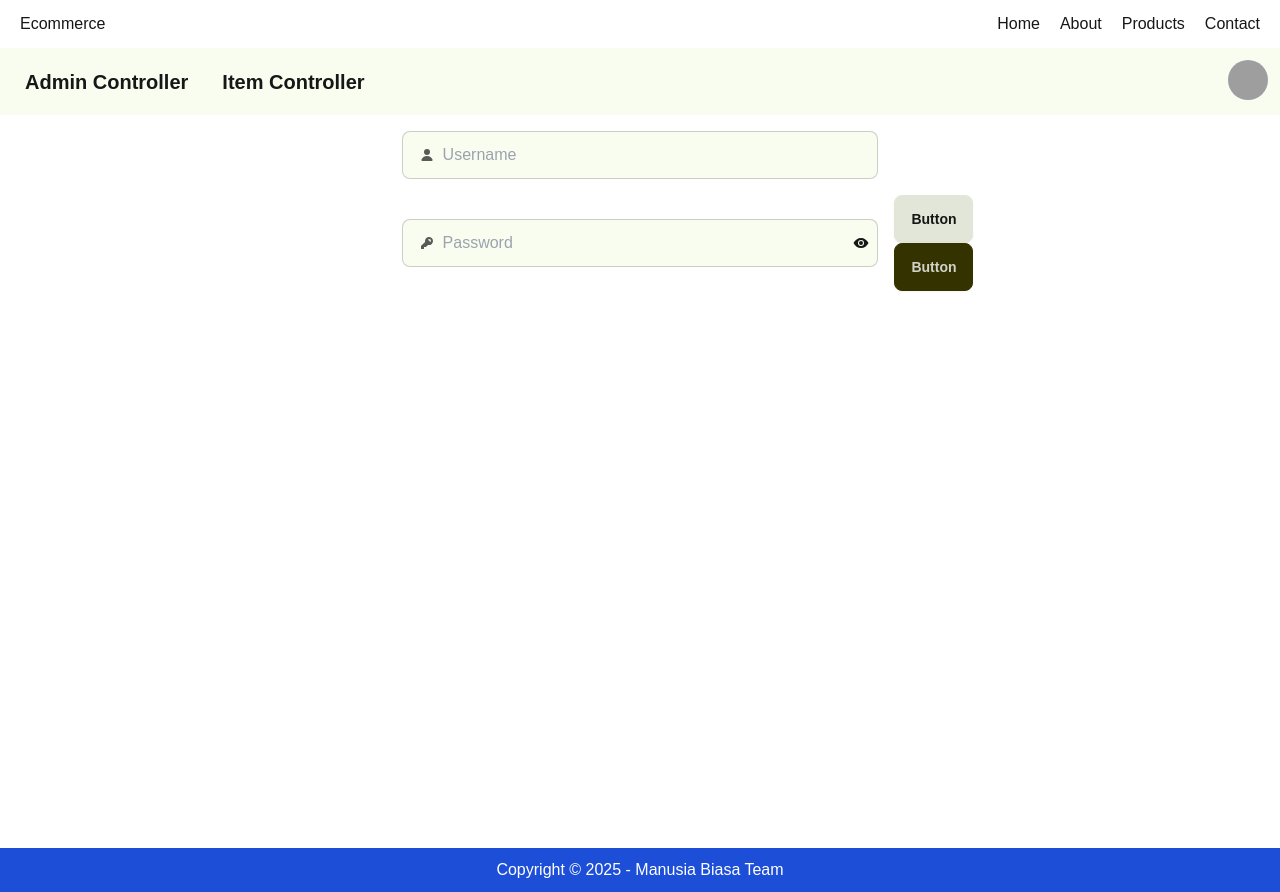
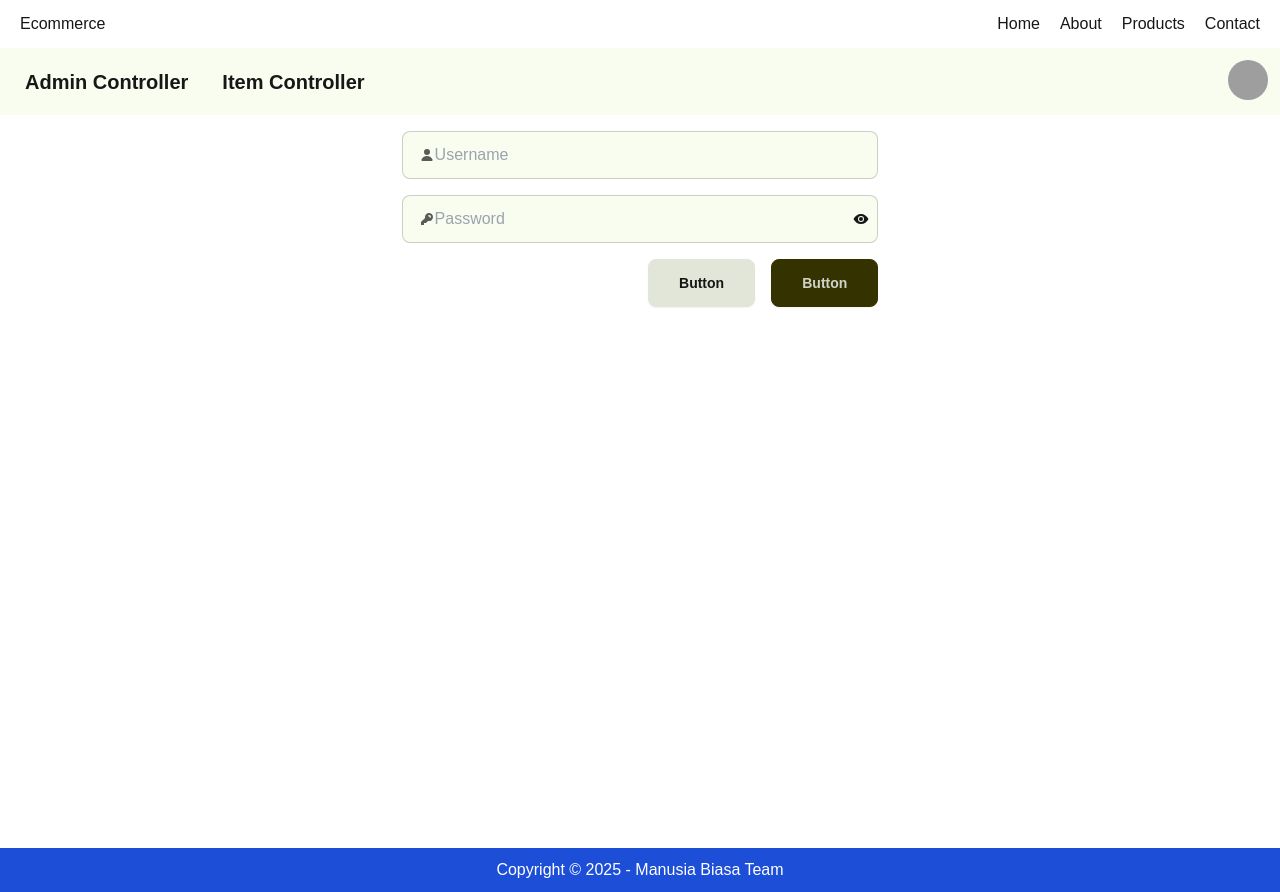
Before and after one commit to Deoca27/manusia-biasa, a Next.js app: page /admin/add in a window 1280 px wide. Built offline with nearby package versions, Linux system fonts and the light colour scheme; grey boxes are pictures that could not be loaded.

Commit message:
jhoshe: mengatur column pada button

```diff
--- a/app/admin/add/page.tsx
+++ b/app/admin/add/page.tsx
@@ -8,8 +8,8 @@ export default function AddPage() {
 
     return (
         <>
-            <div className="grid grid-cols-10 gap-4 items-center">
-                <label className="input input-bordered flex items-center gap-2 col-start-4 col-span-4">
+            <div className="grid grid-cols-10 gap-4 ">
+                <label className="input input-bordered flex items-center col-start-4 col-span-4">
                     <svg
                         xmlns="http://www.w3.org/2000/svg"
                         viewBox="0 0 16 16"
@@ -23,7 +23,7 @@ export default function AddPage() {
                         }} />
                 </label>
 
-                <label className="input input-bordered flex items-center gap-2 col-start-4 col-span-4 relative">
+                <label className="input input-bordered flex items-center col-start-4 col-span-4 relative">
                     <svg
                         xmlns="http://www.w3.org/2000/svg"
                         viewBox="0 0 16 16"
@@ -65,9 +65,10 @@ export default function AddPage() {
                         )}
                     </button>
                 </label>
-                <div className=""><button className="btn">Button</button>
+
+                    <button className="btn col-end-7">Button</button>
                     <Link href={"/admin"} className="btn btn-neutral">Button</Link>
-                </div>
+
             </div>
         </>
     );
```
